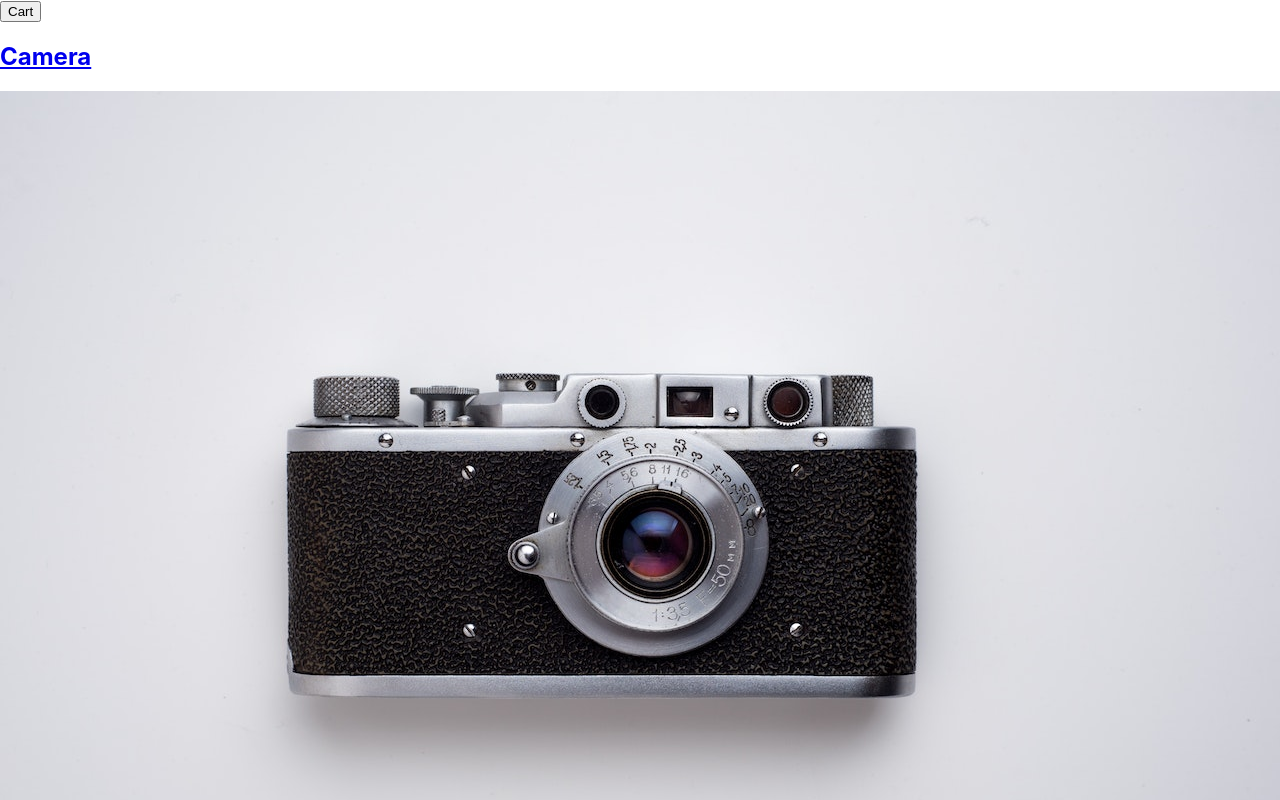
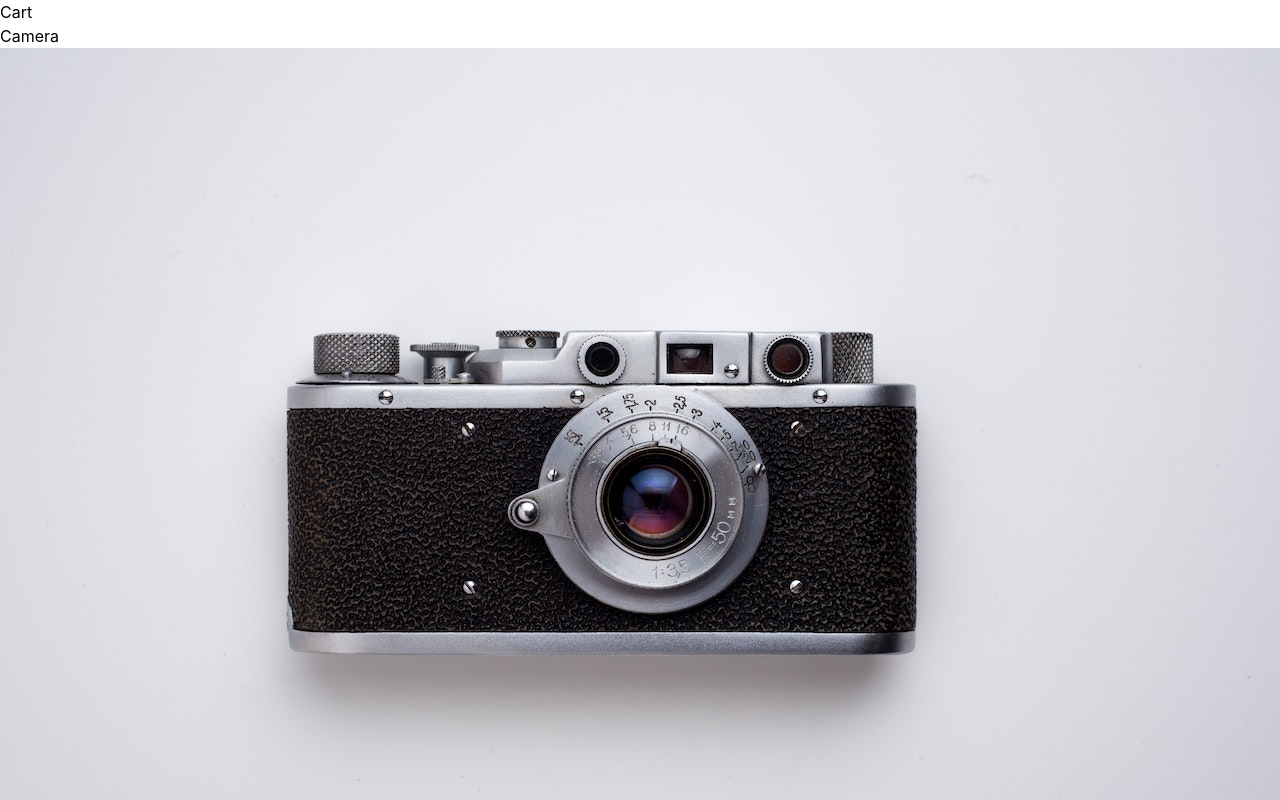
Before and after one commit to Rxthew/marketplace, a React (Create React App) app: page / in a window 1280 px wide. Shown: the top 800 px of the page. Built offline with nearby package versions, Linux system fonts and the light colour scheme.

Commit message:
Install and set up tailwindcss

```diff
--- a/package.json
+++ b/package.json
@@ -41,5 +41,10 @@
       "last 1 firefox version",
       "last 1 safari version"
     ]
+  },
+  "devDependencies": {
+    "autoprefixer": "^10.4.8",
+    "postcss": "^8.4.16",
+    "tailwindcss": "^3.1.8"
   }
 }
--- /dev/null
+++ b/postcss.config.js
@@ -0,0 +1,6 @@
+module.exports = {
+  plugins: {
+    tailwindcss: {},
+    autoprefixer: {},
+  },
+}
--- a/src/index.css
+++ b/src/index.css
@@ -1,3 +1,8 @@
+@tailwind base;
+@tailwind components;
+@tailwind utilities;
+
+
 body {
   margin: 0;
   font-family: -apple-system, BlinkMacSystemFont, 'Segoe UI', 'Roboto', 'Oxygen',
--- /dev/null
+++ b/tailwind.config.js
@@ -0,0 +1,10 @@
+/** @type {import('tailwindcss').Config} */
+module.exports = {
+  content: [
+    "./src/**/*.{js,jsx,ts,tsx}"
+  ],
+  theme: {
+    extend: {},
+  },
+  plugins: [],
+}
```
Also changed, not shown: 1 other file (tests, documents, lock files or other folders).
